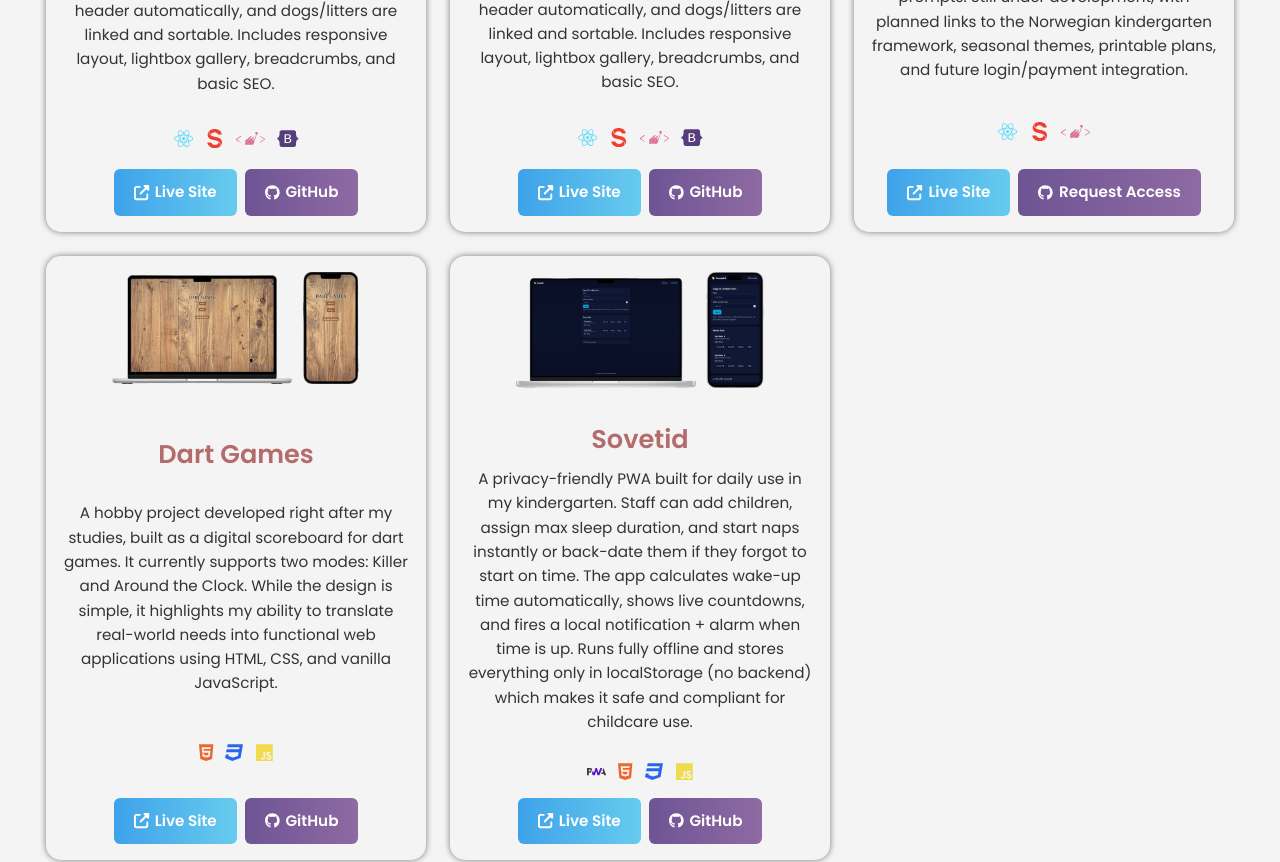
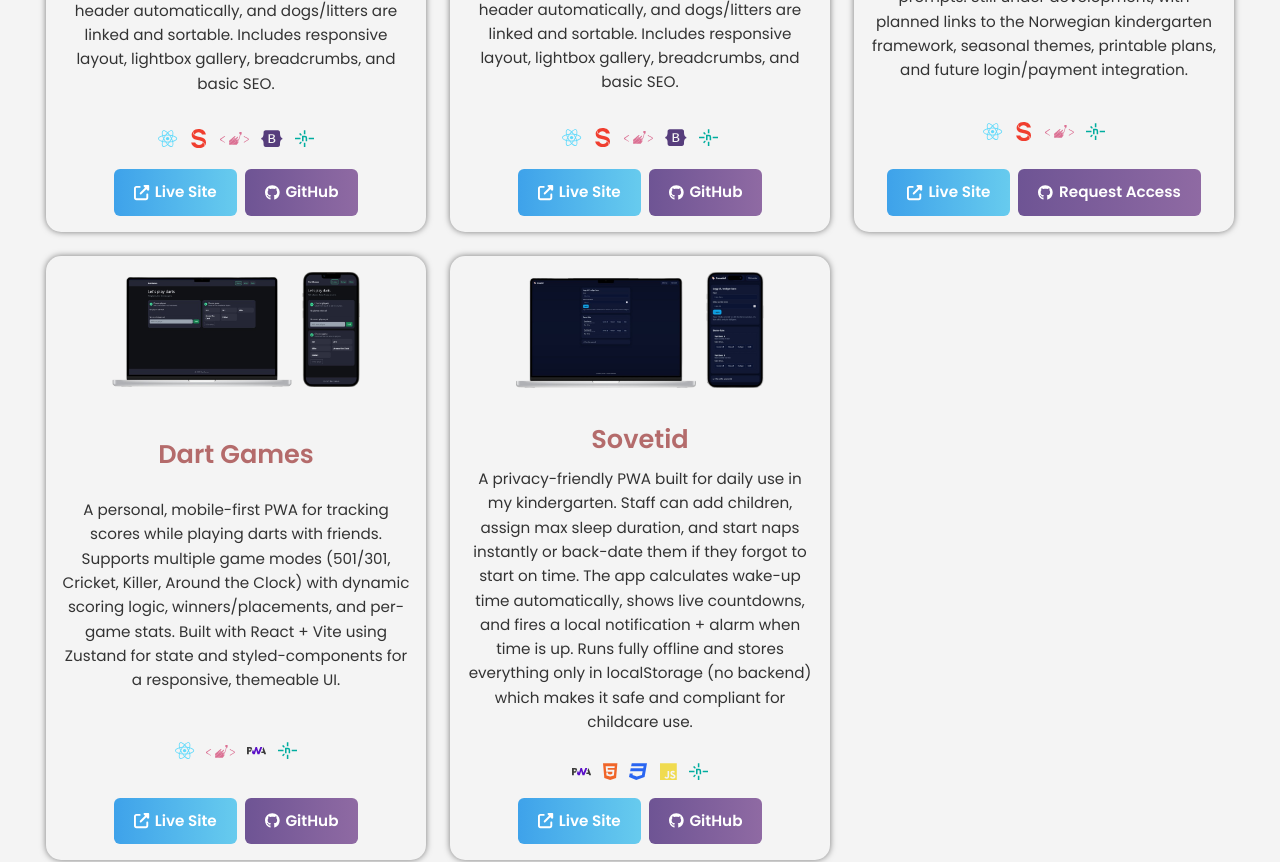
Before and after one commit to IceGreenGalactic/Portfolio2, a React (Vite) app: page / in a window 1280 px wide. Shown: the part 940-1802 px from the top of the page. Built offline with nearby package versions, Linux system fonts and the light colour scheme.

Commit message:
updates dart games project

```diff
--- a/src/components/ProjectCards/ProjectSection.jsx
+++ b/src/components/ProjectCards/ProjectSection.jsx
@@ -24,8 +24,8 @@ import ShebonemoPcImage from "../../assets/images/ShebonemoPc.png";
 import ShebonemoPhoneImage from "../../assets/images/ShebonemoPhone.png";
 import ZizuPcImage from "../../assets/images/ZizuPc.png";
 import ZizuPhoneImage from "../../assets/images/ZizuPhone.png";
-import DartPcImage from "../../assets/images/DartPc.png";
-import DartPhoneImage from "../../assets/images/DartPhone.png";
+import DartPcImage from "../../assets/images/dartGamesPc.png";
+import DartPhoneImage from "../../assets/images/dartGamesPhone.png";
 import SoveTidPhoneImage from "../../assets/images/soveTidPhone.png";
 import SoveTidPcImage from "../../assets/images/soveTidPc.png";
 
@@ -44,7 +44,7 @@ const ProjectSection = () => {
       githubLink: "https://github.com/IceGreenGalactic/shirkus-website.git",
       pcImage: ShirkusPcImage,
       phoneImage: ShirkusPhoneImage,
-      technologies: ["react", "sanity", "styled", "bootstrap"],
+      technologies: ["react", "sanity", "styled", "bootstrap", "netlify"],
     },
     {
       id: "personal-2",
@@ -55,7 +55,7 @@ const ProjectSection = () => {
       githubLink: "https://github.com/Kennel-Editor/Kennel-Shebonemo.git",
       pcImage: ShebonemoPcImage,
       phoneImage: ShebonemoPhoneImage,
-      technologies: ["react", "sanity", "styled", "bootstrap"],
+      technologies: ["react", "sanity", "styled", "bootstrap", "netlify"],
     },
     {
       id: "personal-3",
@@ -67,19 +67,20 @@ const ProjectSection = () => {
       requestAccess: true,
       pcImage: ZizuPcImage,
       phoneImage: ZizuPhoneImage,
-      technologies: ["react", "sanity", "styled"],
+      technologies: ["react", "sanity", "styled", "netlify"],
     },
     {
       id: "personal-4",
       title: "Dart Games",
       description:
-        "A hobby project developed right after my studies, built as a digital scoreboard for dart games. It currently supports two modes: Killer and Around the Clock. While the design is simple, it highlights my ability to translate real-world needs into functional web applications using HTML, CSS, and vanilla JavaScript.",
+        "A personal, mobile-first PWA for tracking scores while playing darts with friends. Supports multiple game modes (501/301, Cricket, Killer, Around the Clock) with dynamic scoring logic, winners/placements, and per-game stats. Built with React + Vite using Zustand for state and styled-components for a responsive, themeable UI.",
       liveLink: "https://dart-games.netlify.app/",
       githubLink: "https://github.com/IceGreenGalactic/dart.git",
       pcImage: DartPcImage,
       phoneImage: DartPhoneImage,
-      technologies: ["html", "css", "js"],
+      technologies: ["react", "styled", "pwa", "netlify"],
     },
+
     {
       id: "personal-5",
       title: "Sovetid",
@@ -89,7 +90,7 @@ const ProjectSection = () => {
       githubLink: "https://github.com/IceGreenGalactic/SleepCountdown.git",
       pcImage: SoveTidPcImage,
       phoneImage: SoveTidPhoneImage,
-      technologies: ["pwa", "html", "css", "js"],
+      technologies: ["pwa", "html", "css", "js", "netlify"],
     },
     {
       id: "school-1",
@@ -101,7 +102,7 @@ const ProjectSection = () => {
         "https://github.com/IceGreenGalactic/ProjectExam2-Holidayz.git",
       pcImage: HolidazePcImage,
       phoneImage: HolidazePhoneImage,
-      technologies: ["react", "styled", "bootstrap"],
+      technologies: ["react", "styled", "bootstrap", "netlify"],
     },
     {
       id: "school-2",
@@ -112,7 +113,7 @@ const ProjectSection = () => {
       githubLink: "https://github.com/IceGreenGalactic/webshop-react-CA.git",
       pcImage: EccohPcImage,
       phoneImage: EccohPhoneImage,
-      technologies: ["react", "redux", "styled", "bootstrap"],
+      technologies: ["react", "redux", "styled", "bootstrap", "netlify"],
     },
     {
       id: "school-3",
@@ -123,7 +124,7 @@ const ProjectSection = () => {
       githubLink: "https://github.com/IceGreenGalactic/semesterProject2.git",
       pcImage: AuctionHousePcImage,
       phoneImage: AuctionHousePhoneImage,
-      technologies: ["html", "sass", "js", "bootstrap"],
+      technologies: ["html", "sass", "js", "bootstrap", "netlify"],
     },
   ];
 
--- a/src/components/ProjectCards/TechIcons.jsx
+++ b/src/components/ProjectCards/TechIcons.jsx
@@ -7,7 +7,13 @@ import {
   faCss3,
   faBootstrap,
 } from "@fortawesome/free-brands-svg-icons";
-import { SiSanity, SiStyledcomponents, SiSass, SiRedux } from "react-icons/si";
+import {
+  SiSanity,
+  SiStyledcomponents,
+  SiSass,
+  SiRedux,
+  SiNetlify,
+} from "react-icons/si";
 import { TechIconsStyled } from "./ProjectSection.styled";
 
 const PwaIcon = () => (
@@ -45,6 +51,7 @@ const techMeta = {
   sass: { icon: SiSass, type: "react", color: "#cc6699" },
   redux: { icon: SiRedux, type: "react", color: "#764abc" },
   pwa: { icon: PwaIcon, type: "react" },
+  netlify: { icon: SiNetlify, type: "react", color: "#00AD9F" },
 };
 
 const TechIcons = ({ technologies = [] }) => {
```
Also changed, not shown: src/assets/images/dartGamesPc.png (added), src/assets/images/dartGamesPhone.png (added).
